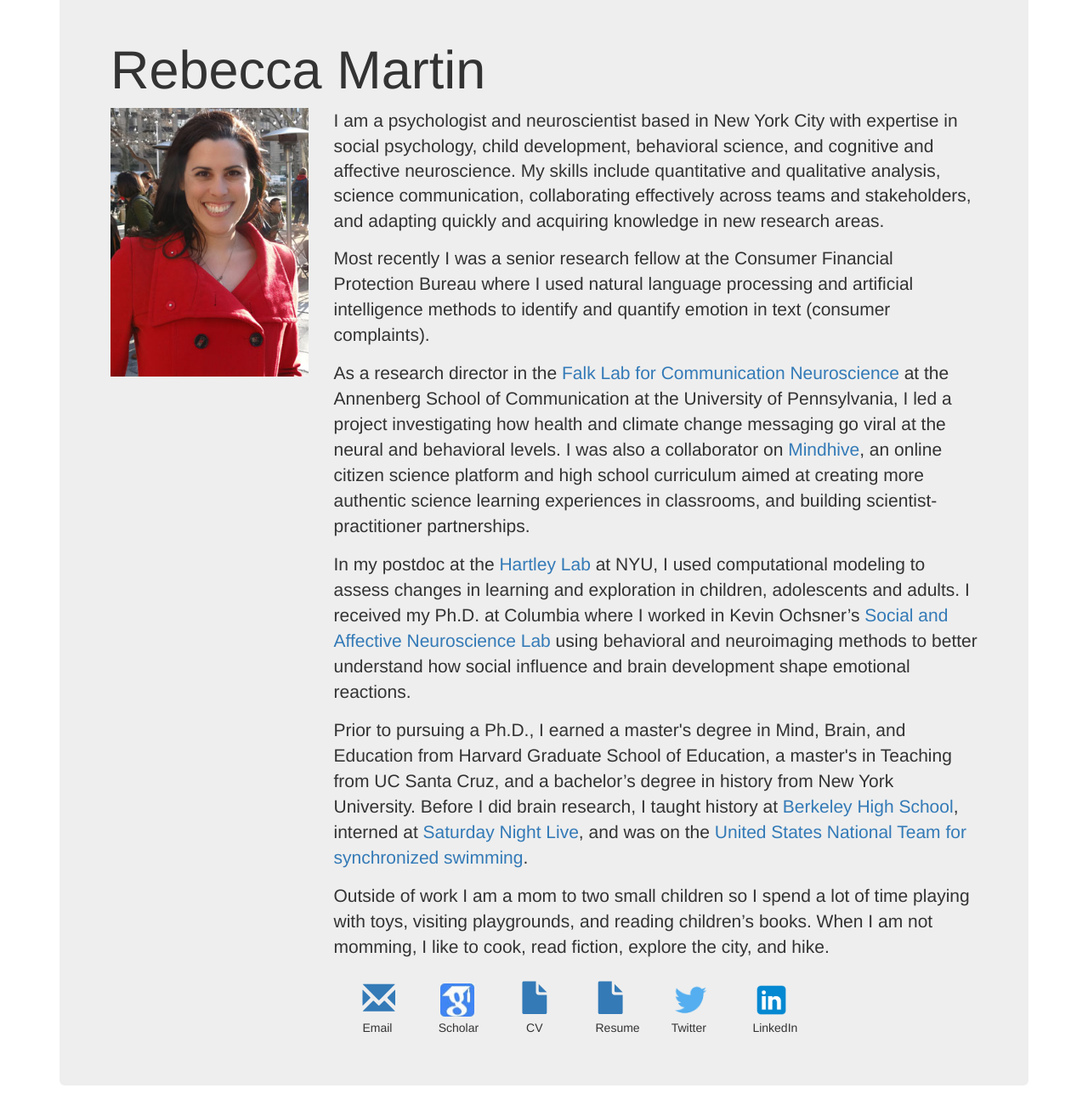
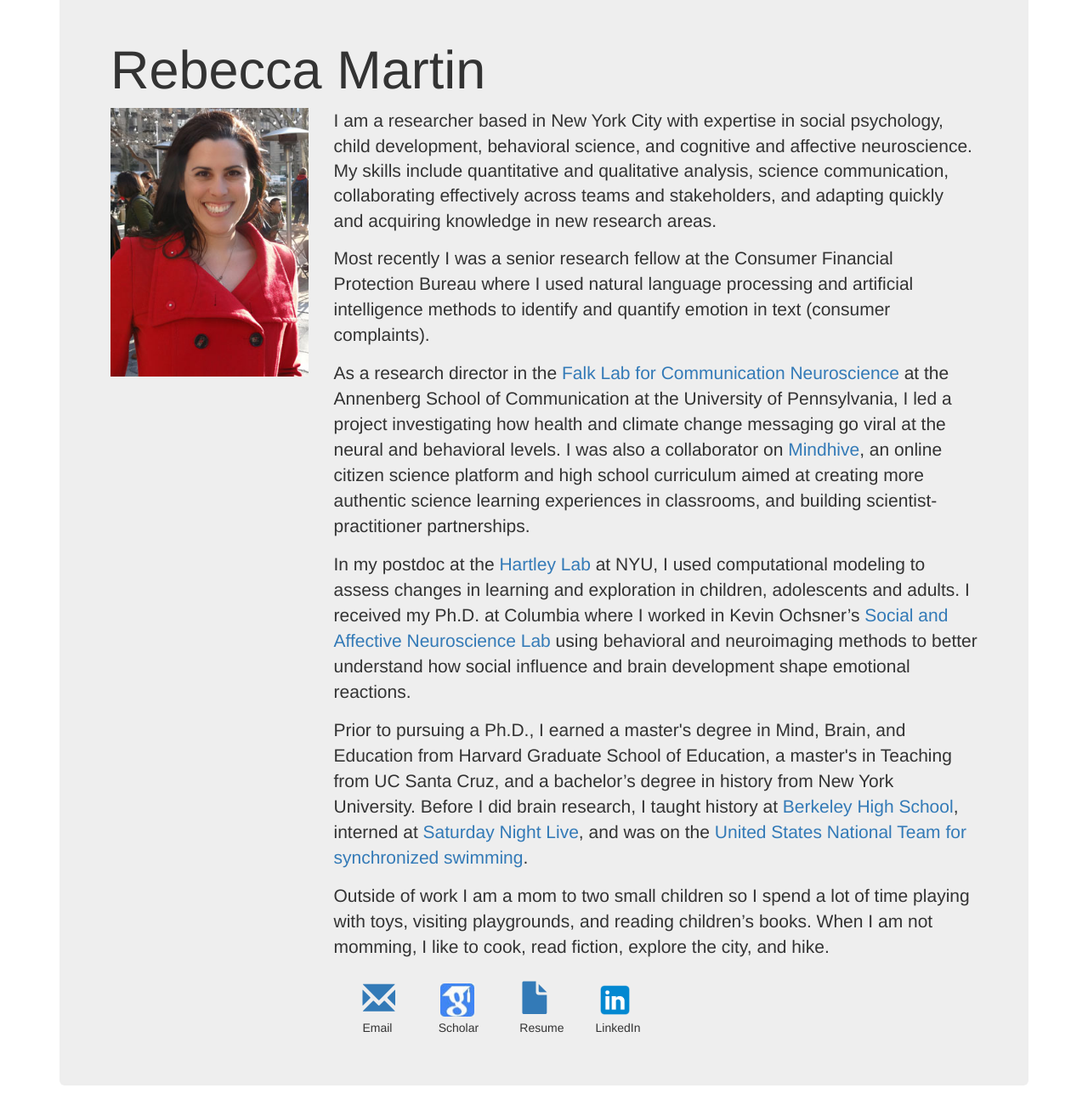
Before and after one commit to beckmart/beckmart.github.io, a plain HTML site: page index.html in a window 1280 px wide. Shown: the part 80-1380 px from the top of the page at 85% size. Drawn offline with nearby package versions, Linux system fonts and the light colour scheme.

Commit message:
updated website and resume
updated

```diff
--- a/index.html
+++ b/index.html
@@ -57,7 +57,7 @@
             <img class="img-responsive" src="assets/profile.jpg" alt="Rebecca Martin profile picture">
           </div>
           <div class="col-md-9">
-            <p class="lead">I am a psychologist and neuroscientist based in New York City with expertise in social psychology, child development, behavioral science, and cognitive and affective neuroscience. My skills include quantitative and qualitative analysis, science communication, collaborating effectively across teams and stakeholders, and adapting quickly and acquiring knowledge in new research areas.</p>
+            <p class="lead">I am a researcher based in New York City with expertise in social psychology, child development, behavioral science, and cognitive and affective neuroscience. My skills include quantitative and qualitative analysis, science communication, collaborating effectively across teams and stakeholders, and adapting quickly and acquiring knowledge in new research areas.</p>
             <p>Most recently I was a senior research fellow at the Consumer Financial Protection Bureau where I used natural language processing and artificial intelligence methods to identify and quantify emotion in text (consumer complaints).</p>
             <p>As a research director in the <a href="https://www.asc.upenn.edu/research/centers/communication-neuroscience-lab" target="_blank"> Falk Lab for Communication Neuroscience</a> at the Annenberg School of Communication at the University of Pennsylvania, I led a project investigating how health and climate change messaging go viral at the neural and behavioral levels. I was also a collaborator on <a href="https://wp.nyu.edu/mindhive/" target="_blank"> Mindhive</a>, an online citizen science platform and high school curriculum aimed at creating more authentic science learning experiences in classrooms, and building scientist-practitioner partnerships.</p>
               <p>In my postdoc at the <a href="http://www.hartleylab.org/" target="_blank"> Hartley Lab</a> at NYU, I used computational modeling to assess changes in learning and exploration in children, adolescents and adults. I received my Ph.D. at Columbia where I worked in Kevin Ochsner’s <a href="http://www.ochsnerscanlab.org/" target="_blank"> Social and Affective Neuroscience Lab</a> using behavioral and neuroimaging methods to better understand how social influence and brain development shape emotional reactions.</p>
@@ -84,13 +84,9 @@
   <span class="glyphicon glyphicon-envelope" aria-hidden="true"></span></a><span class="glyphicon-label">Email</span></li>
               <li class="list-group-item"><a target="_blank" href="https://scholar.google.com/citations?user=bLIVwPsAAAAJ&hl=en">
   <img class="scholar" src="assets/google-scholar-logo-2.png"></a><span class="glyphicon-label">Scholar</span></li>
-              <li class="list-group-item"><a target="_blank" href="assets/CV_RebeccaMartin_2021.pdf">
-  <span class="glyphicon glyphicon-file" aria-hidden="true"></span>
-</a><span class="glyphicon-label">CV</span></li>
-<li class="list-group-item"><a target="_blank" href="assets/Resume2022.pdf">
+<li class="list-group-item"><a target="_blank" href="assets/Resume2025AnthropicRM.pdf">
   <span class="glyphicon glyphicon-file" aria-hidden="true"></span>
 </a><span class="glyphicon-label">Resume</span></li>
-              <li class="list-group-item"><a target="_blank" href="https://twitter.com/rebeccmart"><img src="assets/twitter-logo.png"></a><span class="glyphicon-label">Twitter</span></li>
              <li class="list-group-item"><a target="_blank" href="https://www.linkedin.com/in/beckmart"><img src="assets/linkedin.png"></a><span class="glyphicon-label">LinkedIn</span></li>
             </ul>
           </div>
```
Also changed, not shown: 2 other files.
